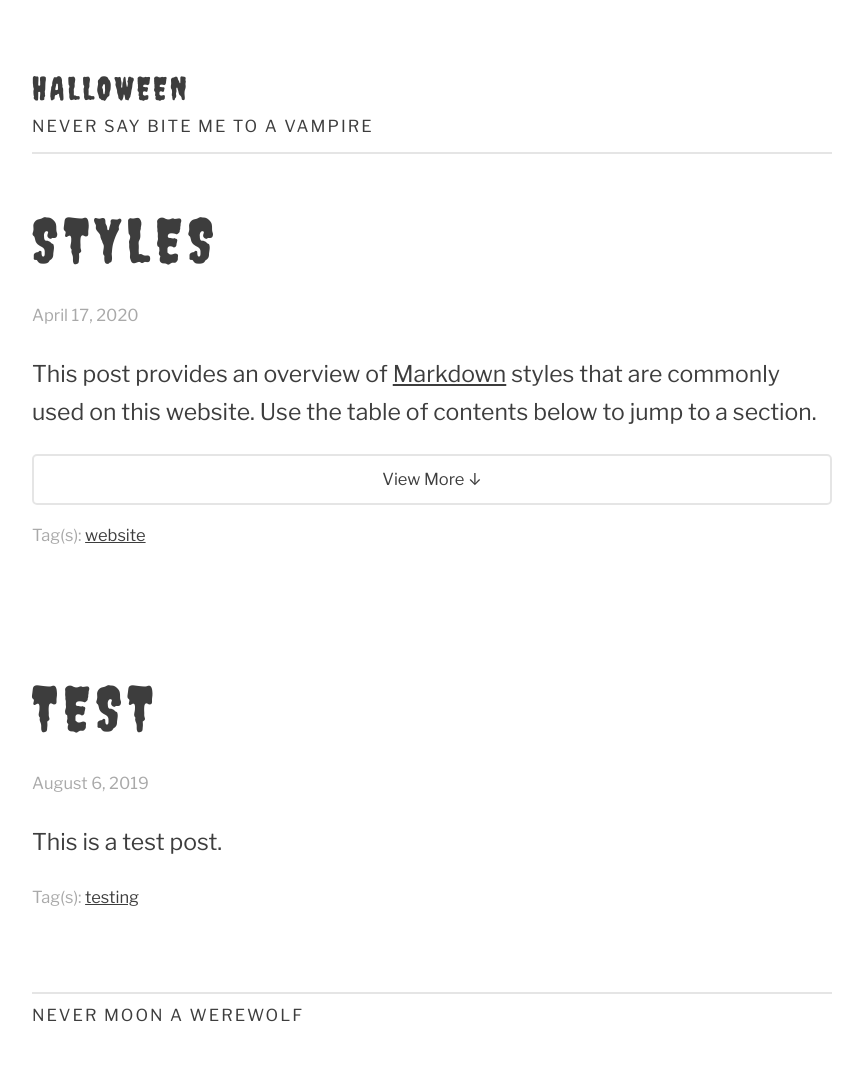
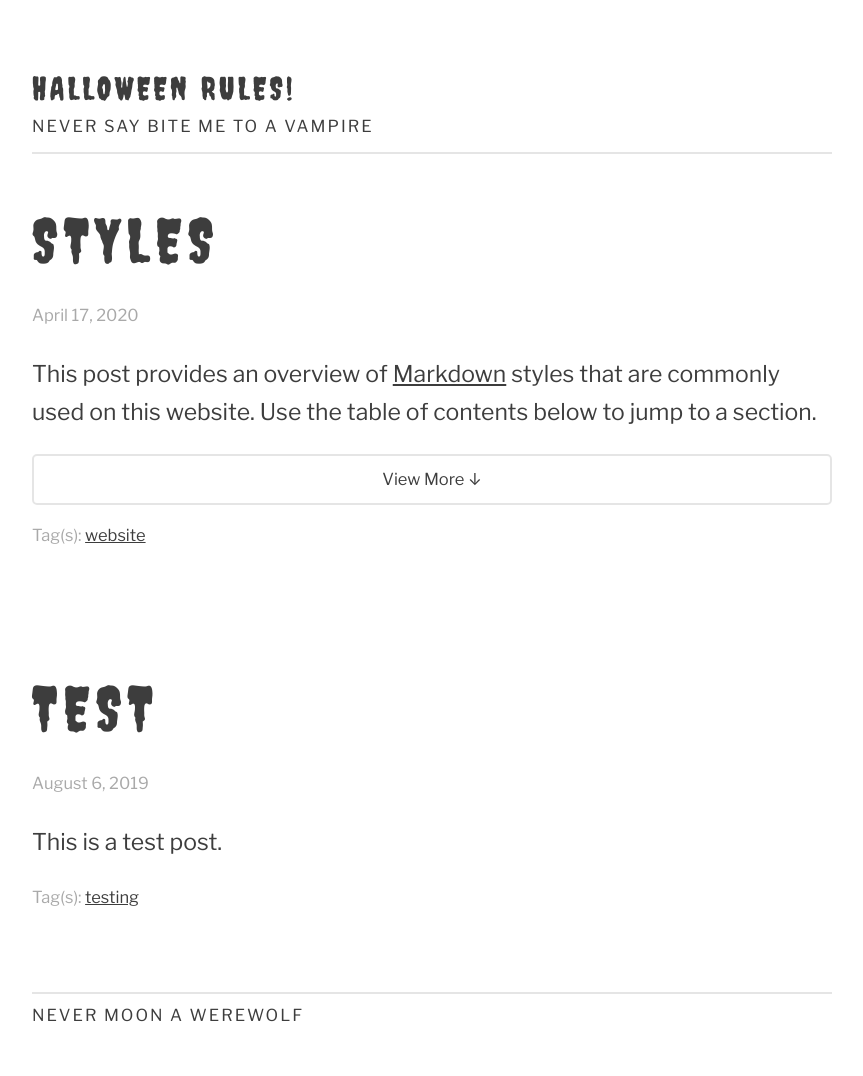
Before and after one commit to lmw13/lmw13, a Jekyll site: the page built from index.html, in a window 1280 px wide. Shown: the whole page, without its empty margins (208-1071 px from the left). Built offline with Jekyll 4.4.1, drawn with Linux system fonts in a browser that asks for light colours; the list of posts is cut into pages by our own code.

Commit message:
Update _config.yml

```diff
--- a/_config.yml
+++ b/_config.yml
@@ -1,4 +1,4 @@
-title: Halloween
+title: Halloween Rules!
 description:
 author:
   name:
```
